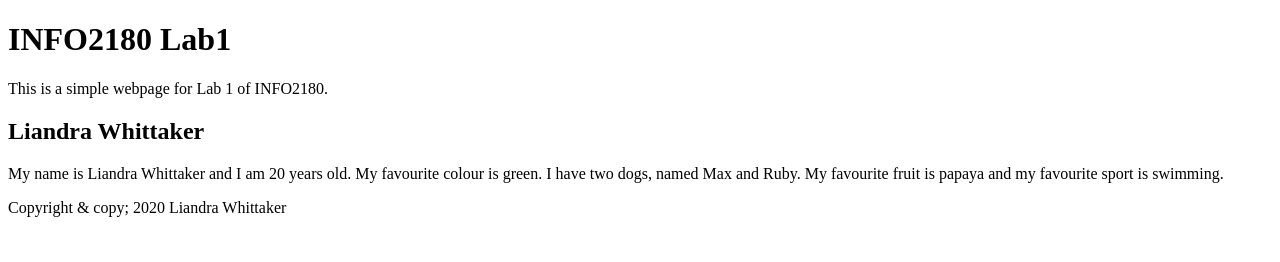
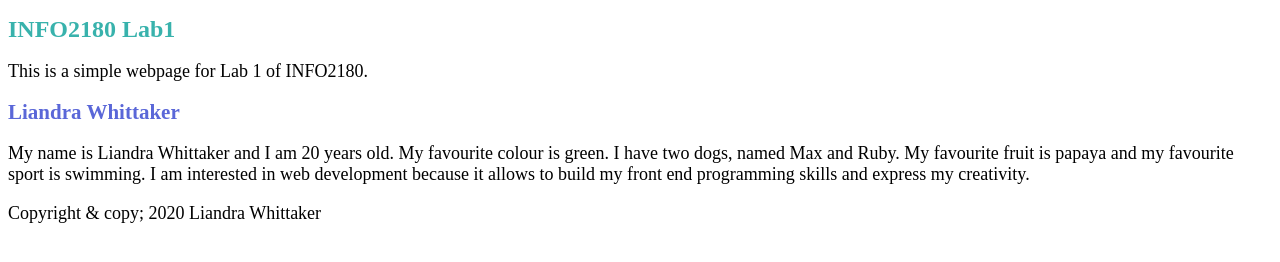
Before and after one commit to liandraaw/info2180-lab1, a plain HTML site: page index.html in a window 1280 px wide. Drawn offline with Linux system fonts and the light colour scheme.

Commit message:
Added changes to the webpage

```diff
--- a/index.html
+++ b/index.html
@@ -5,6 +5,7 @@
     <meta name=" viewport" content="width=device-width, initial scale=1.0">
     <meta http-equiv= "X-UA-Compatible" content="ie=edge">
     <title>INFO2180 Lab 1</title>
+    <link rel="stylesheet" href="styles.css">
 </head>
 <body>
     <header>
@@ -14,7 +15,8 @@
     <main>
         <h2>Liandra Whittaker</h2>
         <p> My name is Liandra Whittaker and I am 20 years old. My favourite colour is green. I have two dogs, named Max and Ruby.
-            My favourite fruit is papaya and my favourite sport is swimming.
+            My favourite fruit is papaya and my favourite sport is swimming. I am interested in web development because it allows
+            to build my front end programming skills and express my creativity.
         </p>
         <footer>
             <p>Copyright &amp; copy; 2020 Liandra Whittaker</p>
```
